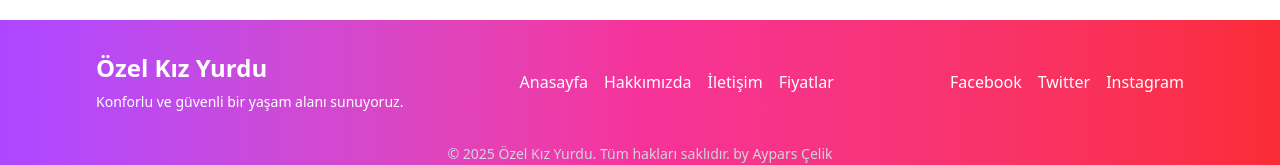
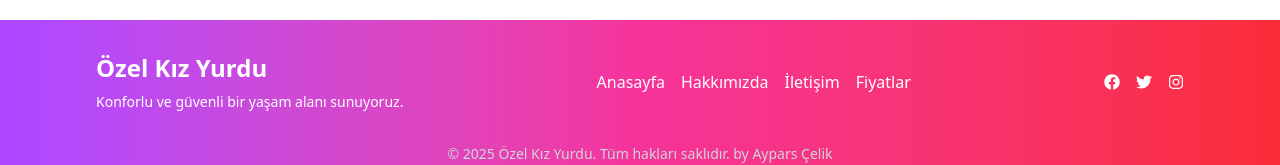
Before and after one commit to orhanaypars/dormitory-project, a Next.js app: page / in a window 1280 px wide. Shown: the part 4971-5136 px from the top of the page. Built offline with nearby package versions, Linux system fonts and the light colour scheme; no server answers.

Commit message:
feat: enhance Footer component with social media icons for Facebook, Twitter, and Instagram

```diff
--- a/app/_components/Footer.tsx
+++ b/app/_components/Footer.tsx
@@ -1,6 +1,7 @@
 "use client";
 
 import Link from "next/link";
+import { FaFacebook, FaInstagram, FaTwitter } from "react-icons/fa";
 
 function Footer() {
   return (
@@ -48,7 +49,7 @@ function Footer() {
               rel="noopener noreferrer"
               className="hover:text-yellow-300 transition-colors"
             >
-              Facebook
+              <FaFacebook />
             </a>
             <a
               href="https://twitter.com"
@@ -56,7 +57,7 @@ function Footer() {
               rel="noopener noreferrer"
               className="hover:text-yellow-300 transition-colors"
             >
-              Twitter
+              <FaTwitter />
             </a>
             <a
               href="https://instagram.com"
@@ -64,7 +65,7 @@ function Footer() {
               rel="noopener noreferrer"
               className="hover:text-yellow-300 transition-colors"
             >
-              Instagram
+              <FaInstagram />
             </a>
           </div>
         </div>
```
